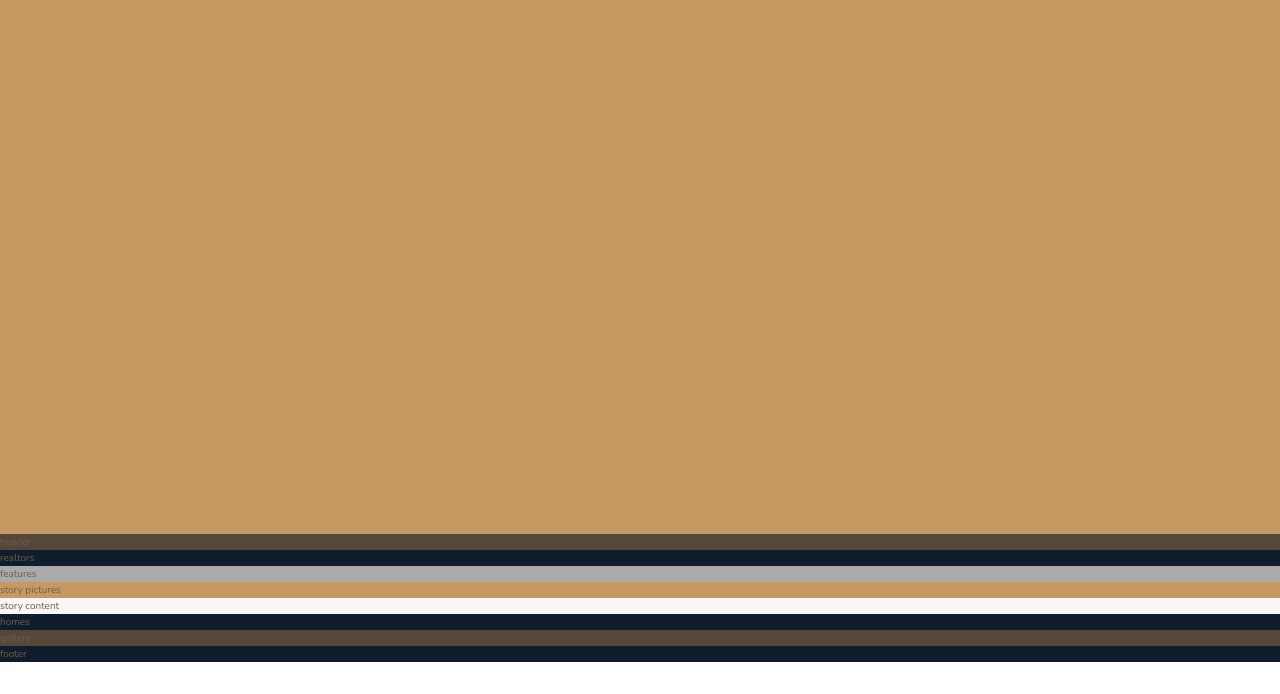
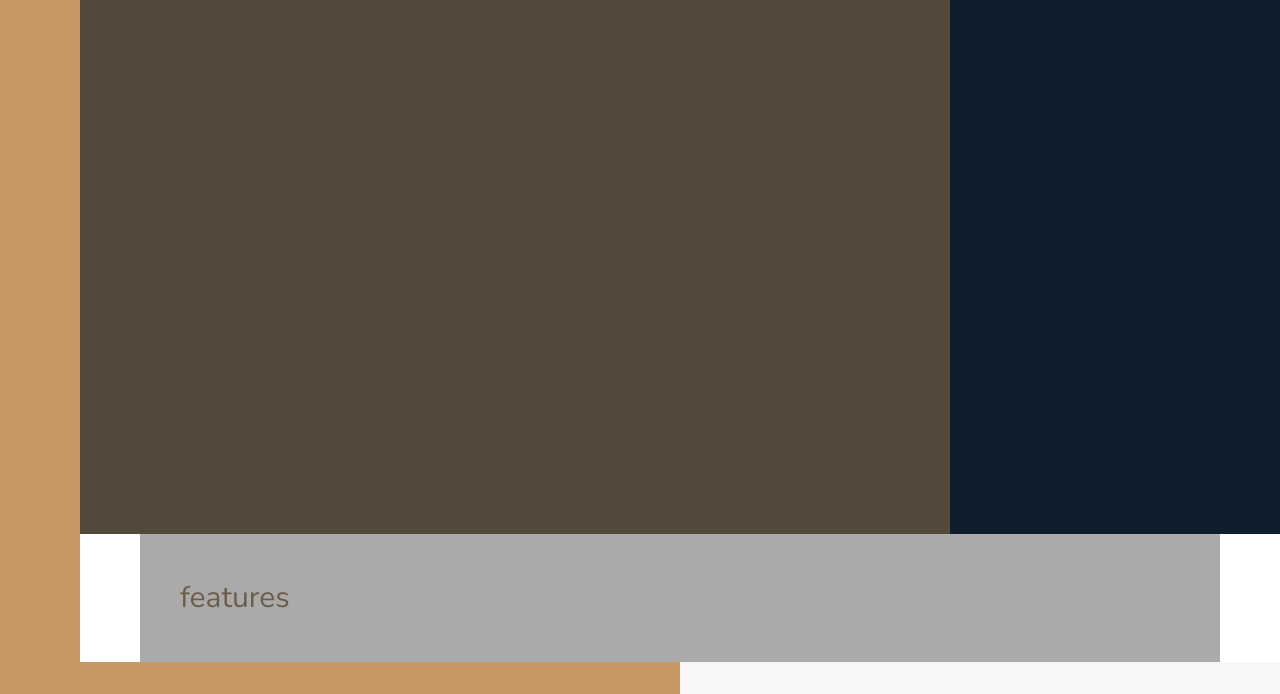
Before and after one commit to SarandaSadiku/Nexter-Project, a website: page index.html in a window 1280 px wide. Shown: the part 106-800 px from the top of the page. Drawn offline with nearby package versions, Linux system fonts and the light colour scheme.

Commit message:
Building the Overall Layout - Part 2

```diff
--- a/sass/_base.scss
+++ b/sass/_base.scss
@@ -35,5 +35,11 @@ body {
 
 .container {
     display: grid;
-    grid-template-rows: 80vh min-content auto;
+    grid-template-rows: 80vh min-content 40vw repeat(3, min-content);
+    grid-template-columns:[sidebar-start] 8rem [sidebar-end full-start] minmax(6rem, 1fr) [center-start] repeat(8, [col-start] minmax(min-content, 14rem) [col-end] ) [center-end] minmax(6rem, 1fr) [full-end];
+
+    & > * {
+        padding: 40px;
+        font-size: 3rem;
+    }
 }
--- a/sass/_features.scss
+++ b/sass/_features.scss
@@ -1,3 +1,4 @@
 .features {
     background-color: $color-grey-light-2;
+    grid-column: center-start / center-end;
 }
--- a/sass/_footer.scss
+++ b/sass/_footer.scss
@@ -1,3 +1,4 @@
 .footer {
     background-color: $color-secondary;
+    grid-column: full-start / full-end;
 }
--- a/sass/_gallery.scss
+++ b/sass/_gallery.scss
@@ -1,3 +1,4 @@
 .gallery {
     background-color: $color-grey-dark-1;
+    grid-column: full-start / full-end;
 }
--- a/sass/_header.scss
+++ b/sass/_header.scss
@@ -1,3 +1,4 @@
 .header {
     background-color: $color-grey-dark-1;
+    grid-column: full-start / col-end 6 ;
 }
--- a/sass/_homes.scss
+++ b/sass/_homes.scss
@@ -1,3 +1,4 @@
 .homes {
     background-color: $color-secondary;
+    grid-column: center-start / center-end;
 }
--- a/sass/_realtors.scss
+++ b/sass/_realtors.scss
@@ -1,3 +1,4 @@
 .realtors {
     background-color: $color-secondary;
+    grid-column: col-start 7 / full-end;
 }
--- a/sass/_sidebar.scss
+++ b/sass/_sidebar.scss
@@ -1,3 +1,5 @@
 .sidebar {
     background-color: $color-primary;
+    grid-column: sidebar-start / sidebar-end;
+    grid-row: 1 / -1;
 }
--- a/sass/_story.scss
+++ b/sass/_story.scss
@@ -2,9 +2,11 @@
 
     &__pictures {
         background-color: $color-primary;
+        grid-column: full-start / col-end 4;
     }
 
     &__content {
         background-color: $color-grey-light-1;
+        grid-column: col-start 5 / full-end;
     }
 }
```
Also changed, not shown: css/style.css.
